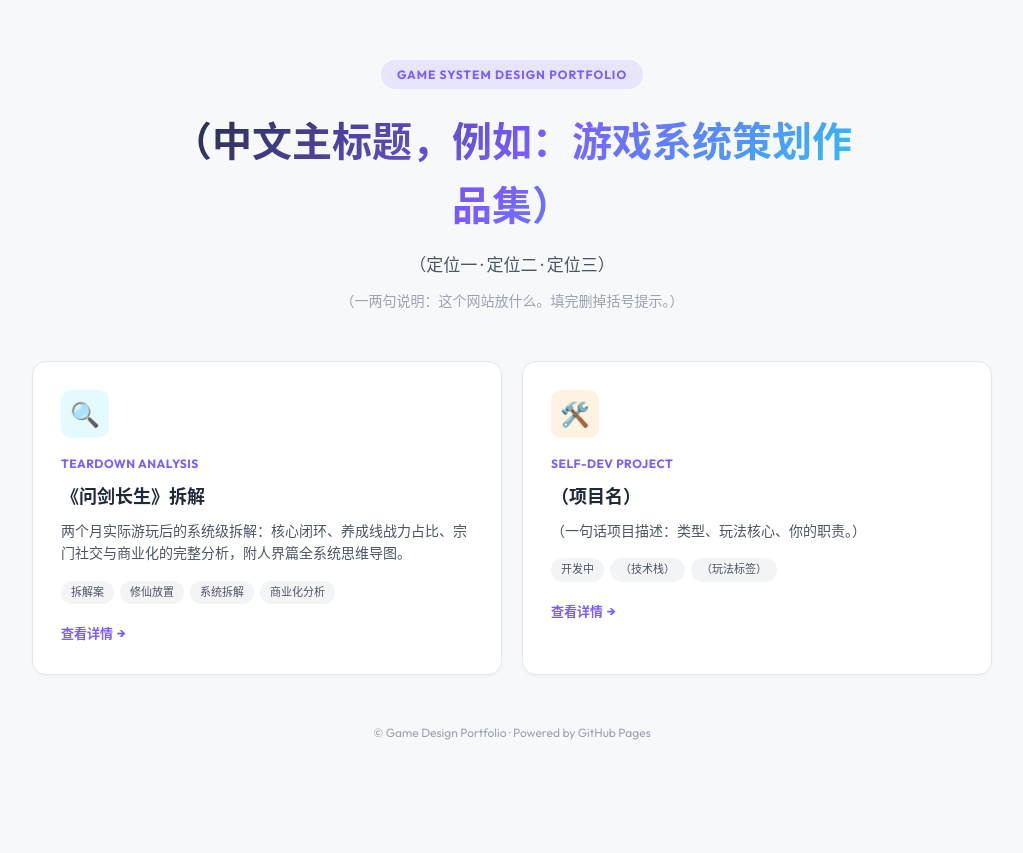
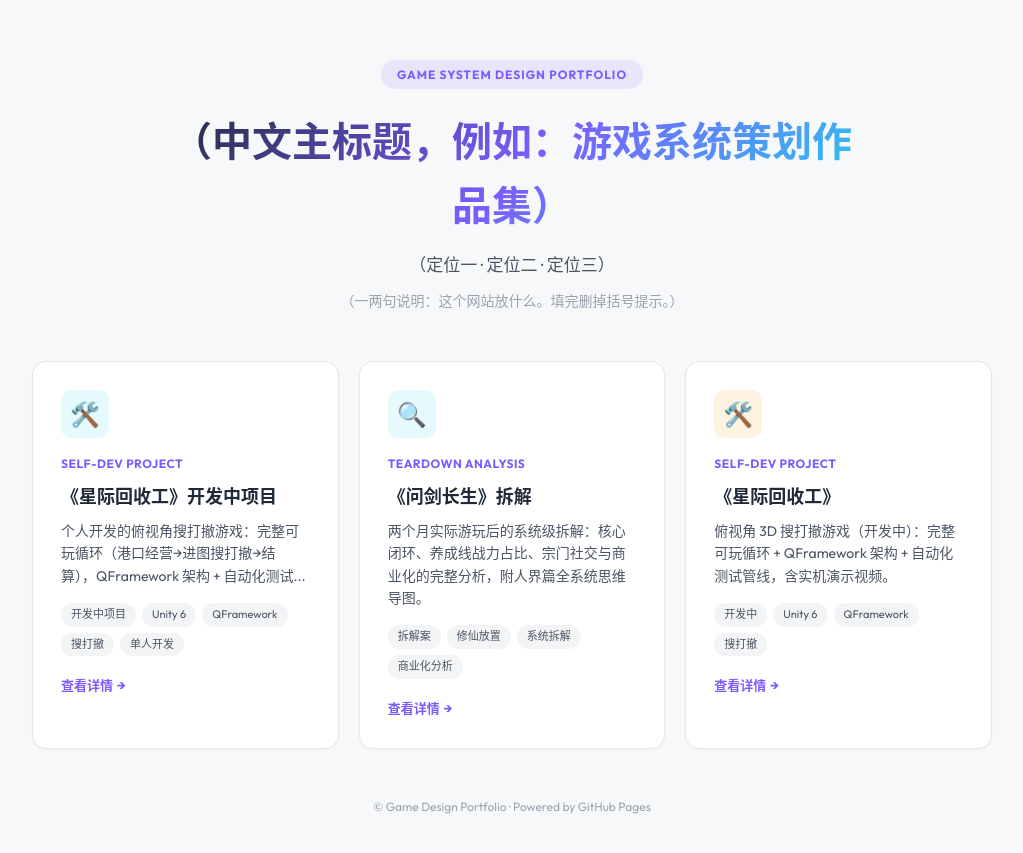
Before and after one commit to JackieOhGee/jackieohgee.github.io, a Jekyll site: the page built from index.html, in a window 1280 px wide. Shown: the top 853 px of the page, without its empty margins (128-1151 px from the left). Built offline with Jekyll 4.4.1, drawn with Linux system fonts in a browser that asks for light colours.

Commit message:
新增《星际回收工》项目详情页（演示视频+7张模块设计图），首页项目卡填真内容

```diff
--- /dev/null
+++ b/_posts/2026-10-11-star-scavenger-project.md
@@ -0,0 +1,158 @@
+---
+layout: teardown
+title: 《星际回收工》开发中项目
+subtitle: 俯视角搜打撤 · Unity 6 + QFramework · 单人开发
+category: 开发中项目
+tags: [Unity 6, QFramework, 搜打撤, 单人开发]
+icon: 🛠️
+tagline: SELF-DEV PROJECT
+date: 2026-10-11
+excerpt: 个人开发的俯视角搜打撤游戏：完整可玩循环（港口经营→进图搜打撤→结算），QFramework 架构 + 自动化测试管线，附演示视频与系统模块设计图。
+---
+
+<div class="pdf-strip">
+  <span>下方为实机演示视频（含旁白），模块设计图见各节。</span>
+  <a href="/assets/vid/demo.mp4" target="_blank">新标签页打开视频 ↗</a>
+</div>
+
+<div class="layout">
+
+<aside class="sidebar">
+  <div class="sidebar-header">
+    <h2>开发中项目</h2>
+    <p>《星际回收工》· 个人独立开发</p>
+  </div>
+  <ul class="toc-list">
+    <li><a href="#sec1"><span class="toc-num">01</span>项目概览</a></li>
+    <li><a href="#sec2"><span class="toc-num">02</span>实机演示</a></li>
+    <li><a href="#sec3"><span class="toc-num">03</span>场景与部门模块</a></li>
+    <li><a href="#sec4"><span class="toc-num">04</span>商店与制作改装</a></li>
+    <li><a href="#sec5"><span class="toc-num">05</span>核心机制设计</a></li>
+    <li><a href="#sec6"><span class="toc-num">06</span>物品与装备体系</a></li>
+    <li><a href="#sec7"><span class="toc-num">07</span>装备 UI 与工程化</a></li>
+  </ul>
+  <a class="back-btn" href="/">← 返回作品集</a>
+</aside>
+
+<main class="main">
+
+<div class="hero">
+  <span class="badge">SELF-DEV PROJECT · IN DEVELOPMENT</span>
+  <h1>《星际回收工》</h1>
+  <p class="subtitle">俯视角 3D 搜打撤：港口经营 → 进图搜打撤 → 结算成长，完整循环已可玩</p>
+  <div class="hero-meta">
+    <div class="meta-item"><span class="meta-label">引擎</span><span class="meta-value">Unity 6 · C#</span></div>
+    <div class="meta-item"><span class="meta-label">架构</span><span class="meta-value">QFramework</span></div>
+    <div class="meta-item"><span class="meta-label">团队</span><span class="meta-value">单人开发</span></div>
+    <div class="meta-item"><span class="meta-label">状态</span><span class="meta-value">核心循环已跑通</span></div>
+  </div>
+</div>
+
+<div class="section" id="sec1">
+  <div class="sec-num">01</div>
+  <h2 class="sec-title">项目概览</h2>
+
+  <p>一款俯视角 3D 搜打撤游戏，参考《地狱潜兵 2》的战场支援循环：
+  玩家从港口出发进入危险区，搜刮物资、对抗敌人、前往撤离点结算；
+  带回的物资在港口出售，用于商店购买、武器改装与设施升级，再进入下一局。</p>
+
+  <div class="card-grid">
+    <div class="info-card">
+      <div class="card-icon">🏗️</div>
+      <h4>架构</h4>
+      <p>QFramework：UIKit 管全部界面、TableKit 驱动物品配置表、命令层处理玩家操作，
+      Model 层持有存档数据——界面/数据/逻辑三层分离。</p>
+    </div>
+    <div class="info-card">
+      <div class="card-icon">🎬</div>
+      <h4>场景管线</h4>
+      <p>关卡由编辑器脚本一键生成，生成后可在编辑器手调，摆位可导出存档并在重建后自动恢复。</p>
+    </div>
+    <div class="info-card">
+      <div class="card-icon">🧪</div>
+      <h4>自动化测试</h4>
+      <p>119 项断言的命令行冒烟测试，每次改动后全量回归——单人开发的质量底线。</p>
+    </div>
+    <div class="info-card">
+      <div class="card-icon">🎨</div>
+      <h4>美术现状</h4>
+      <p>Kenney 免费素材 + 灰色占位，专注功能与玩法验证；表现层为后续替换预留了统一入口。</p>
+    </div>
+  </div>
+</div>
+
+<div class="section" id="sec2">
+  <div class="sec-num">02</div>
+  <h2 class="sec-title">实机演示</h2>
+
+  <p>演示流程：港口仓库 → 商店与改装台 → 进入危险区搜刮 → 遭遇敌人（AI 士气表现）→
+  手雷投掷 → 撤离结算，旁白同步讲解各系统实现。</p>
+
+  <div class="video-card">
+    <video controls preload="metadata" poster="">
+      <source src="/assets/vid/demo.mp4" type="video/mp4">
+      您的浏览器不支持视频播放，<a href="/assets/vid/demo.mp4" target="_blank">点此下载观看</a>。
+    </video>
+  </div>
+</div>
+
+<div class="section" id="sec3">
+  <div class="sec-num">03</div>
+  <h2 class="sec-title">场景与部门模块</h2>
+
+  <p>主场景的模块划分：出发港口（仓库/商店/改装/飞船/管理终端）与危险区的空间关系、
+  玩家动线和交互点位。</p>
+  <img src="/assets/img/project/main-scene-modules.png" alt="主场景模块设定">
+
+  <p>港口功能以"公司部门"形式组织：每个部门对应一个终端面板与一条养成线，
+  部门等级解锁对应功能——用统一的框架承载所有经营入口。</p>
+  <img src="/assets/img/project/company-departments.png" alt="公司部门模块设定">
+</div>
+
+<div class="section" id="sec4">
+  <div class="sec-num">04</div>
+  <h2 class="sec-title">商店与制作改装</h2>
+
+  <p>商店按分类页签组织商品，购买优先入背包、满则转仓库；
+  多功能终端集成制作台与改装台两页：制作消耗材料合成物资，改装为武器挂载配件并实时改写武器数值。</p>
+  <img src="/assets/img/project/craft-shop-modules.png" alt="多功能与商店模块设定">
+</div>
+
+<div class="section" id="sec5">
+  <div class="sec-num">05</div>
+  <h2 class="sec-title">核心机制设计</h2>
+
+  <p>物品系统（类型×品质×堆叠）、视野迷雾（未探索遮蔽+障碍物半透明化）的规则设定。</p>
+  <img src="/assets/img/project/mechanics-items-vision.png" alt="物品与视野机制设定">
+
+  <p>移动系统：静止/行走/疾跑三档速度对应不同噪音半径，直接喂给敌人 AI 的听觉感知——
+  移动方式即风险决策。</p>
+  <img src="/assets/img/project/mechanics-movement.png" alt="移动机制设定">
+</div>
+
+<div class="section" id="sec6">
+  <div class="sec-num">06</div>
+  <h2 class="sec-title">物品与装备体系</h2>
+
+  <p>枪械与防具的数值框架：武器分类型与弹药等级，防具按部位提供护甲值；
+  掉落表按容器类型配置，品质决定基础价值。</p>
+  <img src="/assets/img/project/items-weapons-armor.png" alt="枪械防具设定">
+</div>
+
+<div class="section" id="sec7">
+  <div class="sec-num">07</div>
+  <h2 class="sec-title">装备 UI 与工程化</h2>
+
+  <p>角色页装备 UI 的布局设定：装备槽 + 背包网格 + 保险箱三区，
+  支持拖拽穿戴、旋转摆放、双击快速转移。</p>
+  <img src="/assets/img/project/equip-ui.png" alt="角色装备UI设定">
+
+  <div class="callout analysis">
+    <div class="callout-title">📌 工程化现状</div>
+    <p>当前为灰盒可玩阶段：核心循环（搜打撤→经营→再出发）已完整跑通，
+    自动化测试保障迭代质量；后续计划为表现层升级与可玩包发布。</p>
+  </div>
+</div>
+
+</main>
+</div>
--- a/index.html
+++ b/index.html
@@ -25,14 +25,13 @@
   </a>
   {% endfor %}
 
-  <!-- 手动项目卡（照此格式加你的游戏项目；不需要可整块删除） -->
-  <a class="project-card" href="https://github.com/JackieOhGee" target="_blank">
+  <a class="project-card" href="/articles/star-scavenger-project/">
     <div class="card-icon" style="background: rgba(245, 158, 11, 0.12);">🛠️</div>
     <div class="card-type">SELF-DEV PROJECT</div>
-    <h3>（项目名）</h3>
-    <p>（一句话项目描述：类型、玩法核心、你的职责。）</p>
+    <h3>《星际回收工》</h3>
+    <p>俯视角 3D 搜打撤游戏（开发中）：完整可玩循环 + QFramework 架构 + 自动化测试管线，含实机演示视频。</p>
     <div class="card-tags">
-      <span class="tag">开发中</span><span class="tag">（技术栈）</span><span class="tag">（玩法标签）</span>
+      <span class="tag">开发中</span><span class="tag">Unity 6</span><span class="tag">QFramework</span><span class="tag">搜打撤</span>
     </div>
     <span class="card-link">查看详情</span>
   </a>
```
Also changed, not shown: assets/css/teardown.css (+7 -0 lines), assets/img/project/company-departments.png (added), assets/img/project/craft-shop-modules.png (added), assets/img/project/equip-ui.png (added), assets/img/project/items-weapons-armor.png (added), assets/img/project/main-scene-modules.png (added), assets/img/project/mechanics-items-vision.png (added), assets/img/project/mechanics-movement.png (added), 1 other file.
